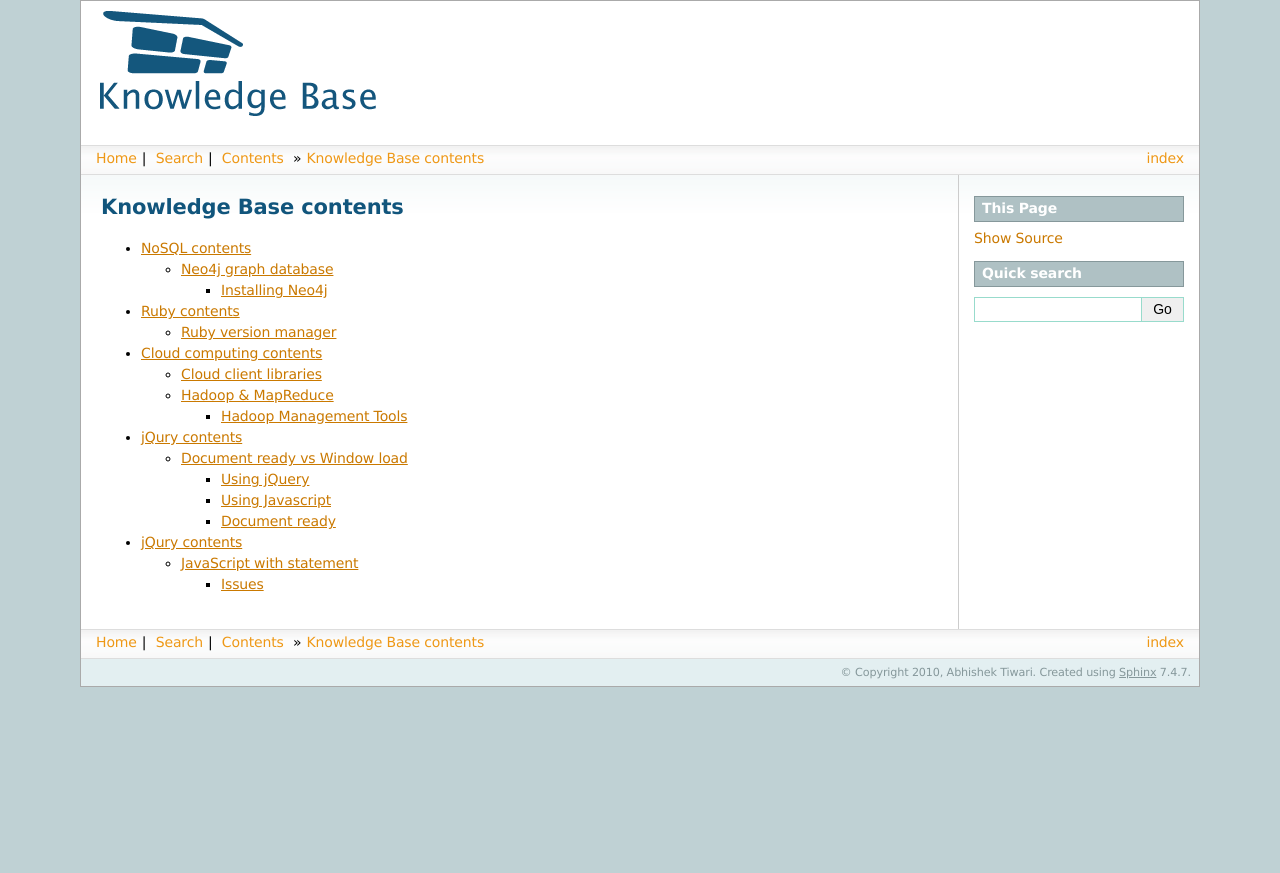
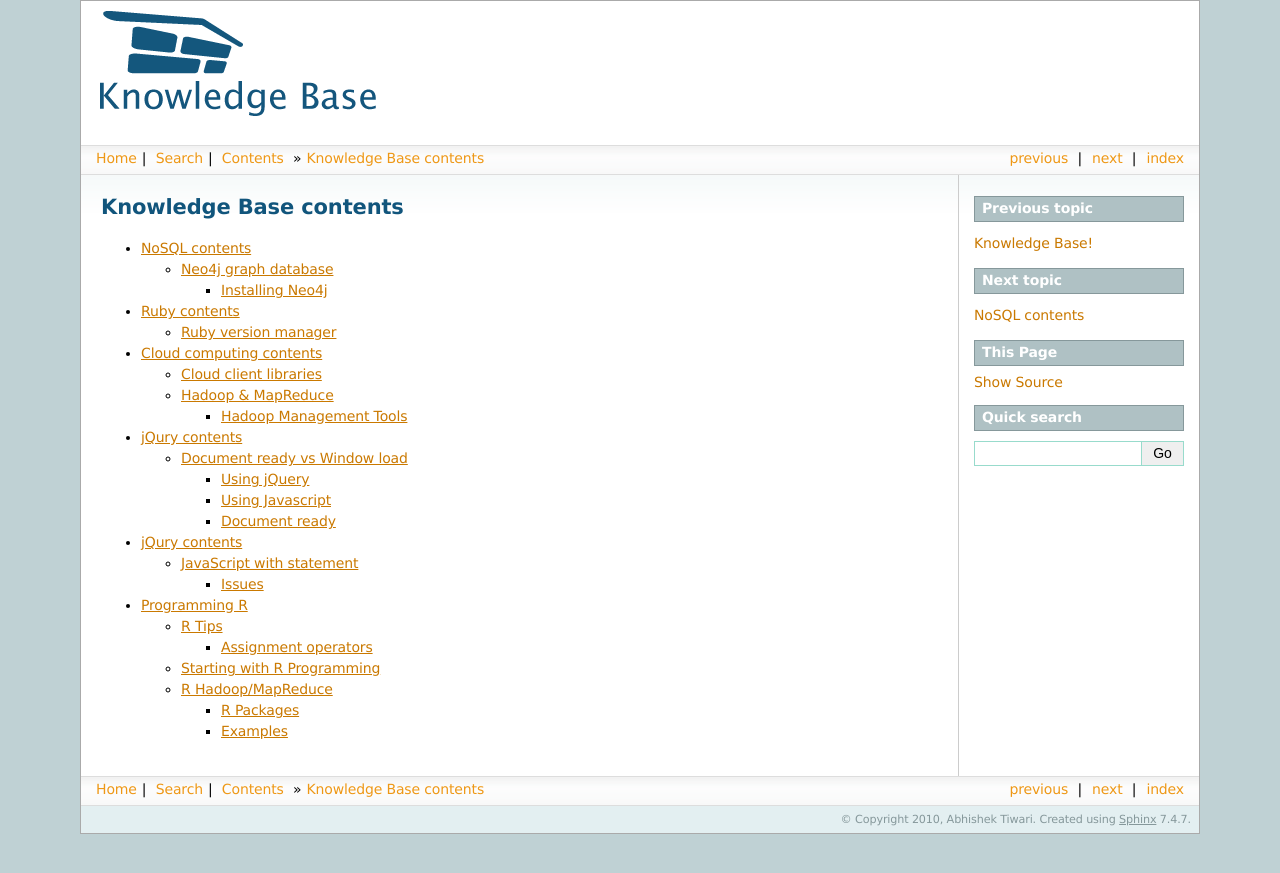
Before and after one commit to abhishektiwari/KnowledgeBase, a Sphinx documentation site: the page built from source/contents.rst, in a window 1280 px wide. Shown: the top 873 px of the page. Built offline with Sphinx 7.4.7, drawn with Linux system fonts in a browser that asks for light colours.

Commit message:
Added R section, R/hadoop, assignment operators

```diff
--- a/source/contents.rst
+++ b/source/contents.rst
@@ -11,3 +11,4 @@
    cloud/index
    jquery/index
    js/index
+   r-programming/index
--- /dev/null
+++ b/source/r-programming/index.rst
@@ -0,0 +1,11 @@
+.. _rprogramming:
+
+Programming R
+=============
+
+.. toctree::
+   :maxdepth: 3
+
+   tips/index
+   starting-with-r-programming
+   r-hadoop-mapreduce
--- /dev/null
+++ b/source/r-programming/tips/index.rst
@@ -0,0 +1,9 @@
+.. _rtips:
+
+R Tips
+======
+
+.. toctree::
+   :maxdepth: 3
+
+   assignment-operators.rst
```
Also changed, not shown: source/index.rst (+9 -1 lines), source/r-programming/r-hadoop-mapreduce.rst (added, +86 -0 lines), source/r-programming/starting-with-r-programming.rst (added, +34 -0 lines), source/r-programming/tips/assignment-operators.rst (added, +35 -0 lines).
